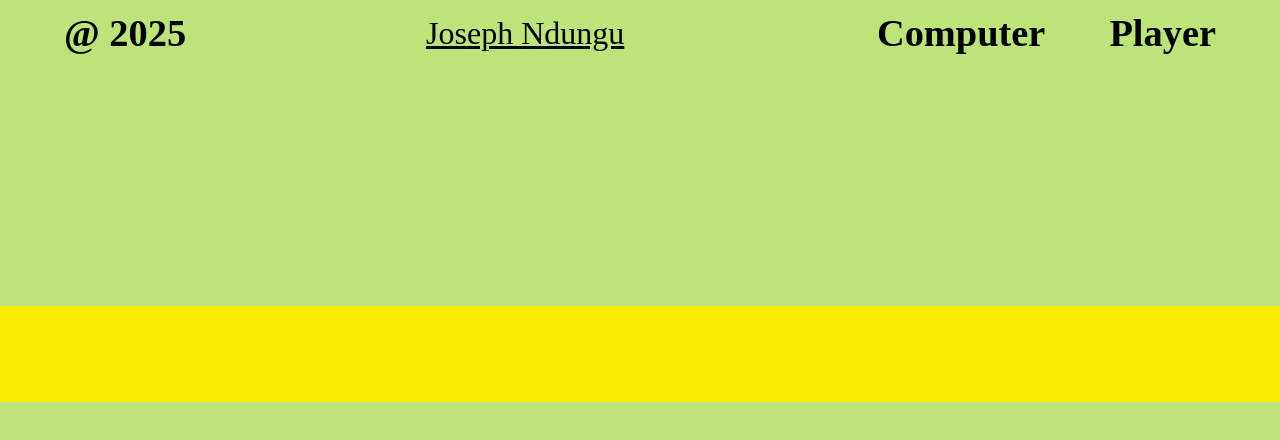
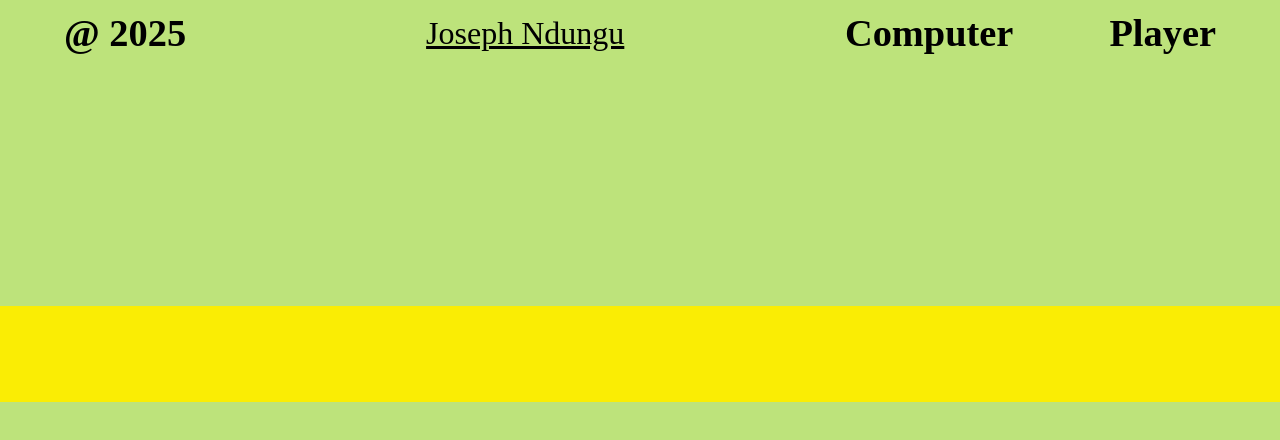
Before and after one commit to JoeEnen/Rock-Paper-Scissors-Game, a plain HTML site: page index.html in a window 1280 px wide. Shown: the top 440 px of the page. Drawn offline with Linux system fonts and the light colour scheme.

Commit message:
added features

```diff
--- a/index.css
+++ b/index.css
@@ -43,7 +43,7 @@ body {
     display: flex;
     justify-items: space-between;
     align-items: center;
-    gap: 4rem;
+    gap: 6rem;
 }
 
 /* end of header section*/
```
